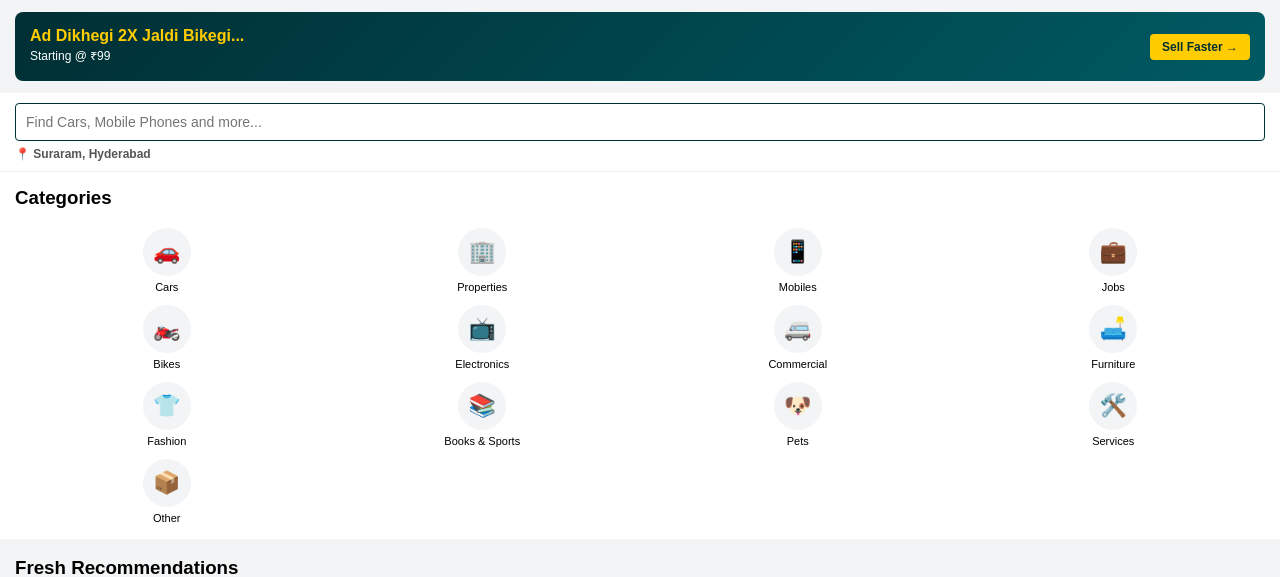
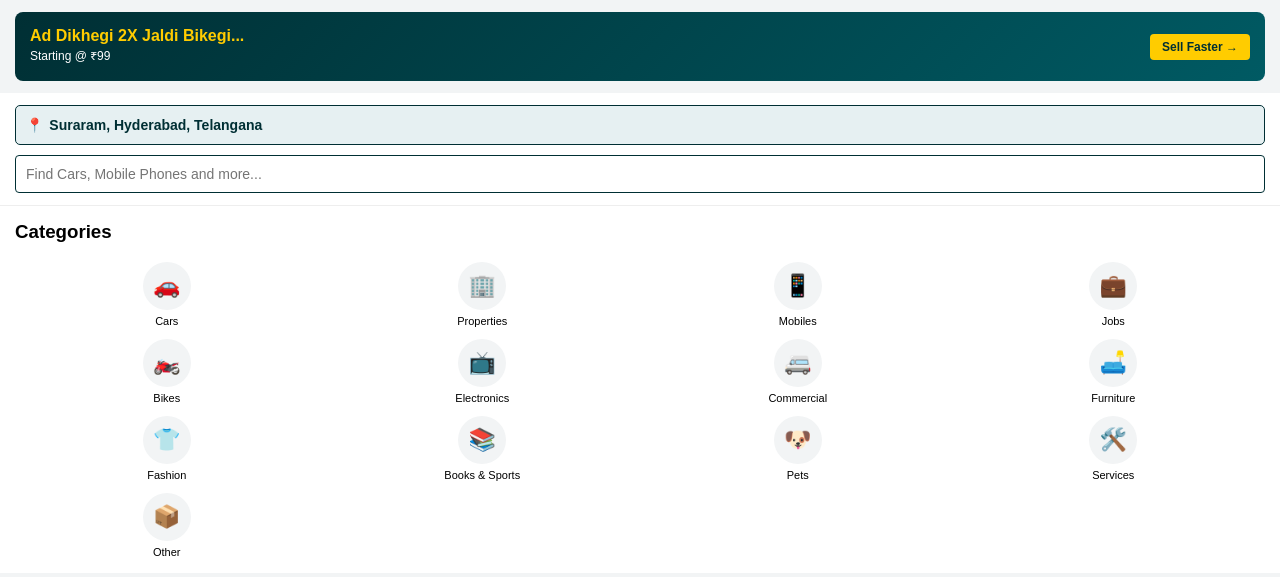
Before and after one commit to mujahidsdghf-bot/-sell-and-buy-app, a Flask app: page / in a window 1280 px wide. Shown: the part 50-627 px from the top of the page. Run offline with Flask 3, Linux system fonts and the light colour scheme; data that the repository does not hold is empty.

Commit message:
Update home.html

```diff
--- a/templates/home.html
+++ b/templates/home.html
@@ -6,29 +6,31 @@
     <style>
         body { font-family: Arial, sans-serif; margin: 0; background: #f2f4f5; padding-bottom: 70px; }
 
-        /* 1. టాప్ హెడర్: కేవలం లోగో మరియు అకౌంట్ మాత్రమే (సెర్చ్ బార్ ఇక్కడ లేదు) */
+        /* 1. టాప్ హెడర్: కేవలం లోగో మరియు అకౌంట్ మాత్రమే */
         .header { background: #002f34; color: white; padding: 12px 15px; display: flex; justify-content: space-between; align-items: center; }
         .logo { font-size: 22px; font-weight: bold; color: #ffcc00; text-decoration: none; }
 
-        /* ప్రమోషన్ బ్యానర్ (మళ్ళీ యాడ్ చేయబడింది) */
+        /* ప్రమోషన్ బ్యానర్ */
         .promo-banner { background: linear-gradient(135deg, #002f34, #005a63); color: white; margin: 12px 15px; padding: 15px; border-radius: 8px; display: flex; justify-content: space-between; align-items: center; }
         .promo-banner h3 { margin: 0 0 4px 0; font-size: 16px; color: #ffcc00; }
         .promo-btn { background: #ffcc00; color: #002f34; padding: 6px 12px; border-radius: 4px; text-decoration: none; font-weight: bold; font-size: 12px; }
 
-        /* 2. సెర్చ్ బార్: ఖచ్చితంగా కేటగిరీల పైన ఇవ్వబడింది */
-        .search-container { padding: 10px 15px; background: white; border-bottom: 1px solid #eee; }
+        /* 2. లొకేషన్ బార్ మరియు సెర్చ్ బార్: ఖచ్చితంగా కేటగిరీల పైన ఇవ్వబడ్డాయి */
+        .search-container { padding: 12px 15px; background: white; border-bottom: 1px solid #eee; }
+        .location-bar { display: flex; align-items: center; justify-content: space-between; font-size: 14px; font-weight: bold; color: #002f34; margin-bottom: 10px; background: #e6f0f2; padding: 10px; border-radius: 5px; border: 1px solid #002f34; }
+        .location-input-home { border: none; background: transparent; font-weight: bold; color: #002f34; font-size: 14px; width: 100%; outline: none; }
         .search-box { padding: 10px; border-radius: 4px; border: 1px solid #002f34; width: 100%; font-size: 14px; box-sizing: border-box; }
-        .location-info { font-size: 12px; color: #555; margin-top: 6px; font-weight: bold; }
 
-        /* 3. మొత్తం కేటగిరీలు (ఏదీ తగ్గకుండా అన్నీ ఉన్నాయి) */
+        /* 3. మొత్తం 13 కేటగిరీలు */
         .categories-container { padding: 15px; background: white; margin-bottom: 10px; }
         .categories-grid { display: grid; grid-template-columns: repeat(4, 1fr); gap: 12px; text-align: center; }
         .cat-item { text-decoration: none; color: black; font-size: 11px; display: flex; flex-direction: column; align-items: center; gap: 5px; font-weight: 500; }
         .cat-icon { font-size: 22px; background: #f2f4f5; width: 48px; height: 48px; border-radius: 50%; display: flex; align-items: center; justify-content: center; }
 
-        /* ప్రొడక్ట్ గ్రిడ్ */
+        /* ప్రొడక్ట్ గ్రిడ్ (ఫోటోలతో సహా) */
         .product-grid { display: grid; grid-template-columns: repeat(auto-fill, minmax(160px, 1fr)); gap: 10px; padding: 0 15px; }
         .product-card { background: white; border: 1px solid #ddd; border-radius: 5px; padding: 8px; }
+        .product-img { width: 100%; height: 120px; object-fit: cover; border-radius: 4px; background: #eee; margin-bottom: 6px; }
         .price { color: #002f34; font-weight: bold; font-size: 16px; }
         .btn { background: #002f34; color: white; padding: 6px; border-radius: 4px; text-decoration: none; display: block; text-align: center; margin-top: 8px; font-size: 12px; }
 
@@ -59,13 +61,16 @@
         <a href="/subscription" class="promo-btn">Sell Faster →</a>
     </div>
 
-    <!-- సెర్చ్ బార్: ఖచ్చితంగా కేటగిరీల పైన ఇవ్వబడింది -->
+    <!-- లొకేషన్ బాక్స్ మరియు సెర్చ్ బార్: కేటగిరీల పైన -->
     <div class="search-container">
+        <div class="location-bar">
+            <span>📍&nbsp;</span>
+            <input type="text" class="location-input-home" value="Suraram, Hyderabad, Telangana" placeholder="Enter Location...">
+        </div>
         <input type="text" class="search-box" placeholder="Find Cars, Mobile Phones and more...">
-        <div class="location-info">📍 Suraram, Hyderabad</div>
     </div>
 
-    <!-- మొత్తం కేటగిరీలు -->
+    <!-- మొత్తం 13 కేటగిరీలు -->
     <div class="categories-container">
         <h3 style="margin-top: 0;">Categories</h3>
         <div class="categories-grid">
@@ -92,6 +97,11 @@
     <div class="product-grid">
         {% for p in products %}
         <div class="product-card">
+            {% if p.image %}
+                <img src="{{ url_for('static', filename='uploads/' + p.image) }}" class="product-img" alt="Product">
+            {% else %}
+                <div class="product-img" style="display: flex; align-items: center; justify-content: center; color: #999; font-size: 12px;">No Photo</div>
+            {% endif %}
             <div class="price">₹ {{ p.price }}</div>
             <p style="margin: 5px 0; font-size: 14px; font-weight: bold;">{{ p.title }}</p>
             <p style="font-size: 11px; color: #777; margin: 0;">📍 {{ p.location }}</p>
@@ -100,7 +110,7 @@
         {% endfor %}
     </div>
 
-    <!-- బాటమ్ నావిగేషన్: చాట్స్ ఐకాన్ సరిగ్గా /chats-list కి లింక్ చేయబడింది -->
+    <!-- బాటమ్ నావిగేషన్ -->
     <div class="bottom-nav">
         <a href="/" class="nav-item">🏠<br>Home</a>
         <a href="/chats-list" class="nav-item">💬<br>Chats</a>
```
